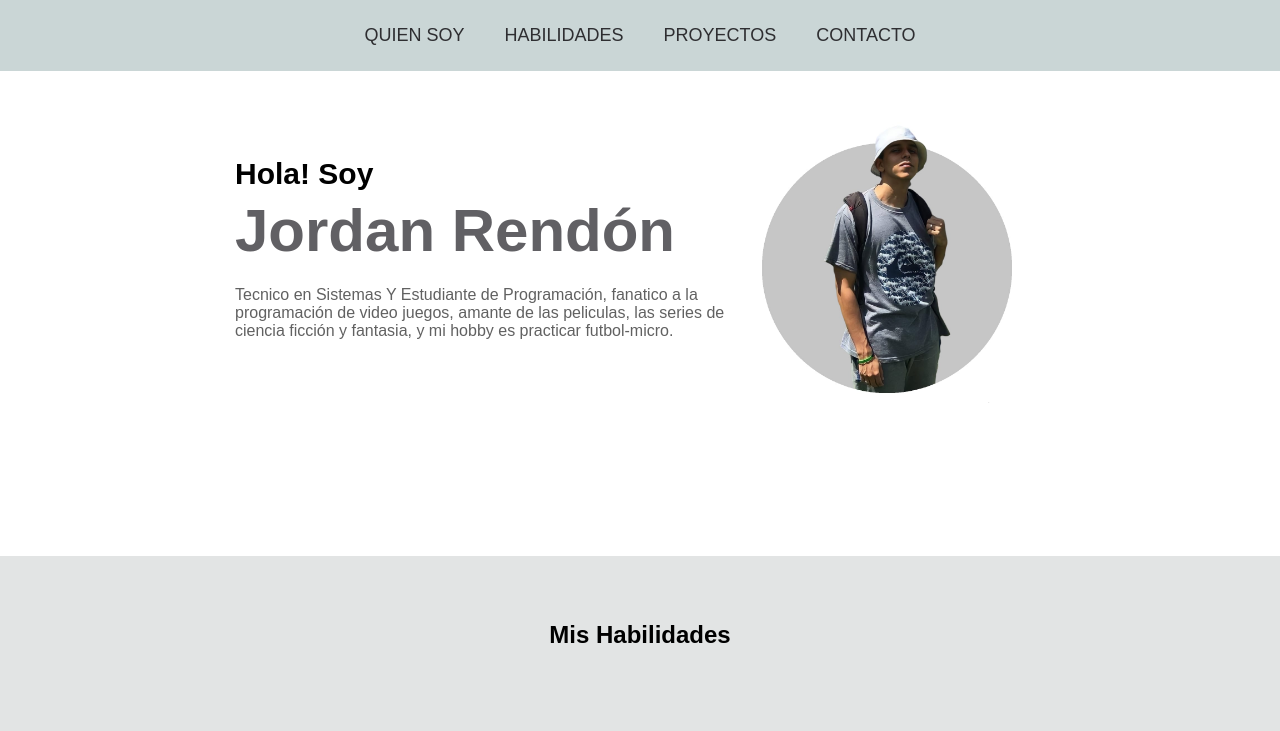
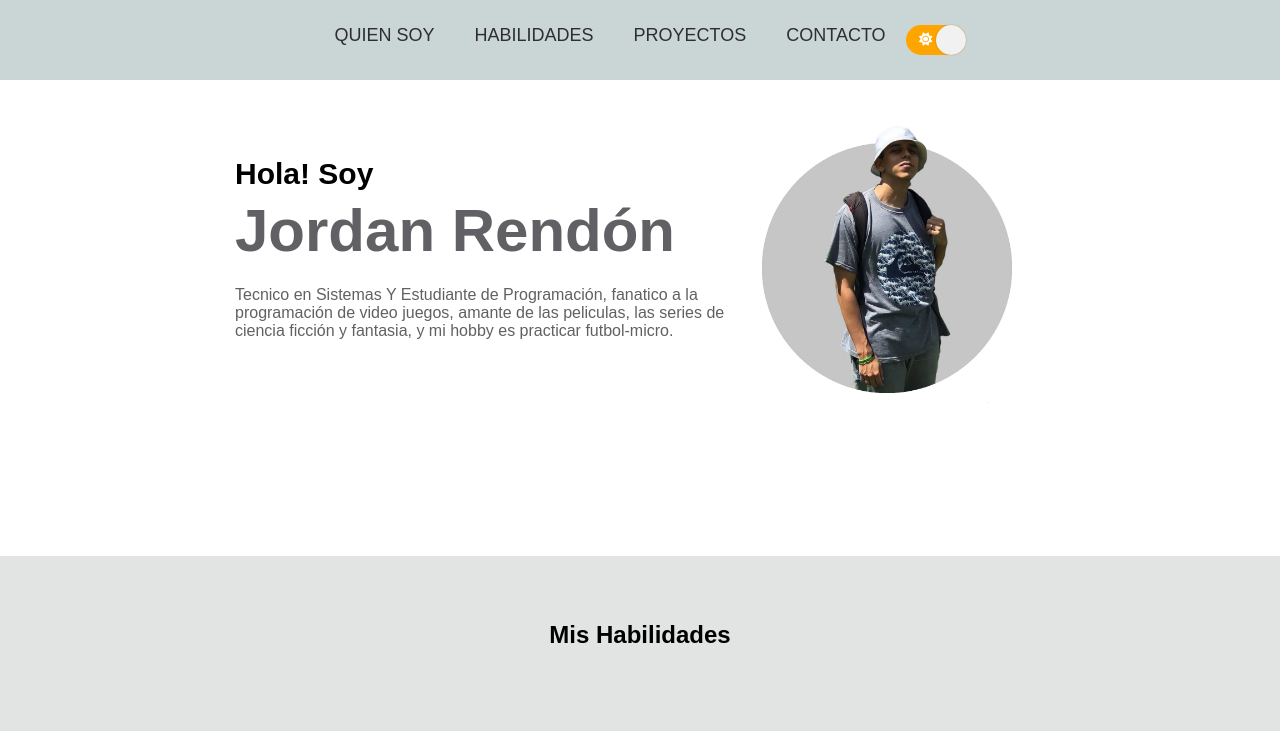
Before and after one commit to JordanRendon/Portafolio_Jordan_Rendon, a plain HTML site: page src/index.html in a window 1280 px wide. Shown: the top 731 px of the page. Drawn offline with Linux system fonts and the light colour scheme.

Commit message:
creando modo oscuro

```diff
--- a/src/index.html
+++ b/src/index.html
@@ -23,6 +23,10 @@
                     <li class="cajas"><a href="#contacto" class="links contacto nav-menu-link_active">CONTACTO</a></li>
                 </ul>
             </nav>
+            <button id="switch" class="btn-modo-oscuro active">
+                <span><i class="fa-solid fa-sun"></i></span>
+                <span><i class="fa-solid fa-moon"></i></span>
+            </button>
         </div>
     </header>
 
--- a/src/index.js
+++ b/src/index.js
@@ -1,6 +1,7 @@
 const navMenuLogo = document.querySelector('.nav-menu-logo')
 const navMenu = document.querySelector('.nav-menu')
 const btnIrArriba = document.querySelector('.btn-ir-arriba')
+const btnModoOscuro = document.querySelector('#switch')
 
 navMenuLogo.addEventListener('click', ()=>{
     navMenu.classList.toggle('active')
@@ -17,3 +18,8 @@ window.addEventListener('scroll', ()=>{
         btnIrArriba.style.right = 5 + 'px'
     }
 })
+
+btnModoOscuro.addEventListener('click',()=>{
+    document.body.classList.toggle('dark')
+    btnModoOscuro.classList.toggle('active')
+})
--- a/src/style/style.css
+++ b/src/style/style.css
@@ -70,7 +70,49 @@ a{
   text-decoration: none;
   color: #2e2e31;
 }
+.btn-modo-oscuro{
+  background-color: #343D5B;
+  border-radius: 1000px;
+  border: none;
+  position: relative;
+  cursor: pointer;
+  display: flex;
+  outline: none;
+  height: 30px;
+  width: 60px;
 
+}
+.btn-modo-oscuro::after{
+  content: "";
+  display: block;
+  width: 30px;
+  height: 30px;
+  position: absolute;
+  background: #F1F1F1;
+  top: 0;
+  left: 0;
+  right: unset;
+  border-radius: 100px;
+  transition: .3s ease all;
+  box-shadow: 0px 0px 2px rgba(0,0,0,.2);
+}
+.btn-modo-oscuro.active{
+  background: orange;
+  color: #050505;
+}
+.btn-modo-oscuro.active::after{
+  right: 0;
+  left: unset;
+}
+span {
+  padding: 5%;
+  width: 30px;
+  height: 30px;
+  list-style: 30px;
+  display: block;
+  background: none;
+  color: white;
+}
 .links{
   padding: 0 10px;
   border-radius: 100px;
```
